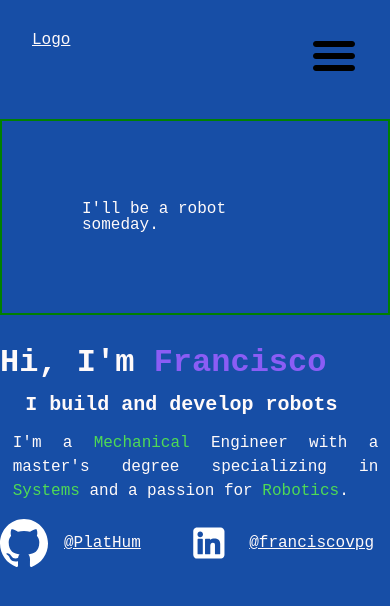
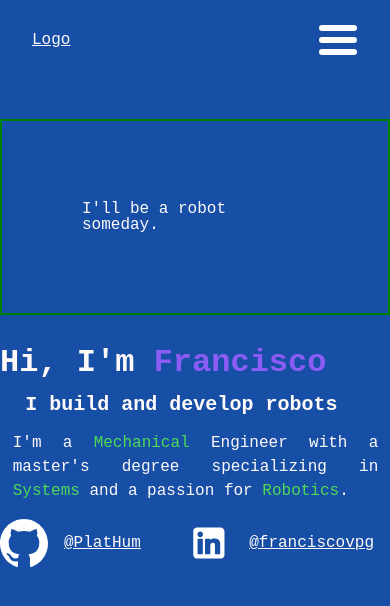
Before and after one commit to PlatHum/resume-website, a Jekyll site: the page built from index.html, in a window 390 px wide. Shown: the top 606 px of the page. Built offline with Jekyll 4.4.1, drawn with Linux system fonts in a browser that asks for light colours.

Commit message:
Replace nav toggle icons for clearer ones

```diff
--- a/css/main.css
+++ b/css/main.css
@@ -124,17 +124,16 @@ nav ul>li:hover{
     position: absolute;
     z-index: 1000;
     background-color: transparent;
-    background-image: url(../assets/png/134216_menu_lines_hamburger_icon.png);
-    background-repeat: repeat;
-    aspect-ratio: 1;
-    width: 3rem;
+    background-image: url(../assets/svg/menu-svgrepo-com.svg);
+    background-repeat: no-repeat;
+    background-size: contain;
     border: 0;
-    top: 2rem;
-    right:  2rem;;
+    padding: 1.5em;
+    right:  2rem;
   }
 
   .mobile-nav-toggle[aria-expanded="true"]{
-    background-image: url(../assets/png/211651_close_round_icon.png);
+    background-image: url(../assets/svg/close-x-svgrepo-com.svg);
 
   }
 
```
Also changed, not shown: assets/png/134216_menu_lines_hamburger_icon.png (deleted), assets/png/211651_close_round_icon.png (deleted), assets/svg/close-x-svgrepo-com.svg (added), assets/svg/menu-svgrepo-com.svg (added).
